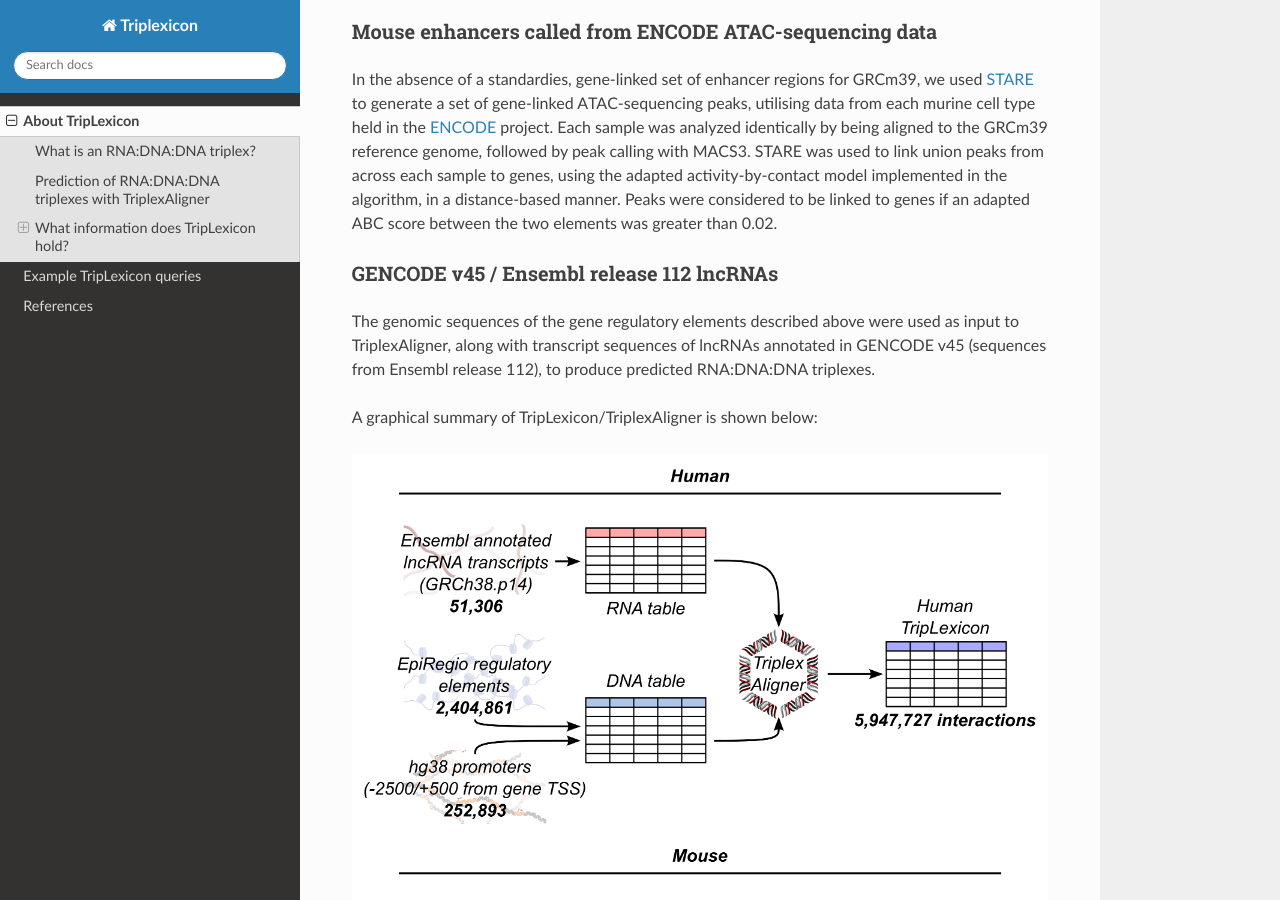
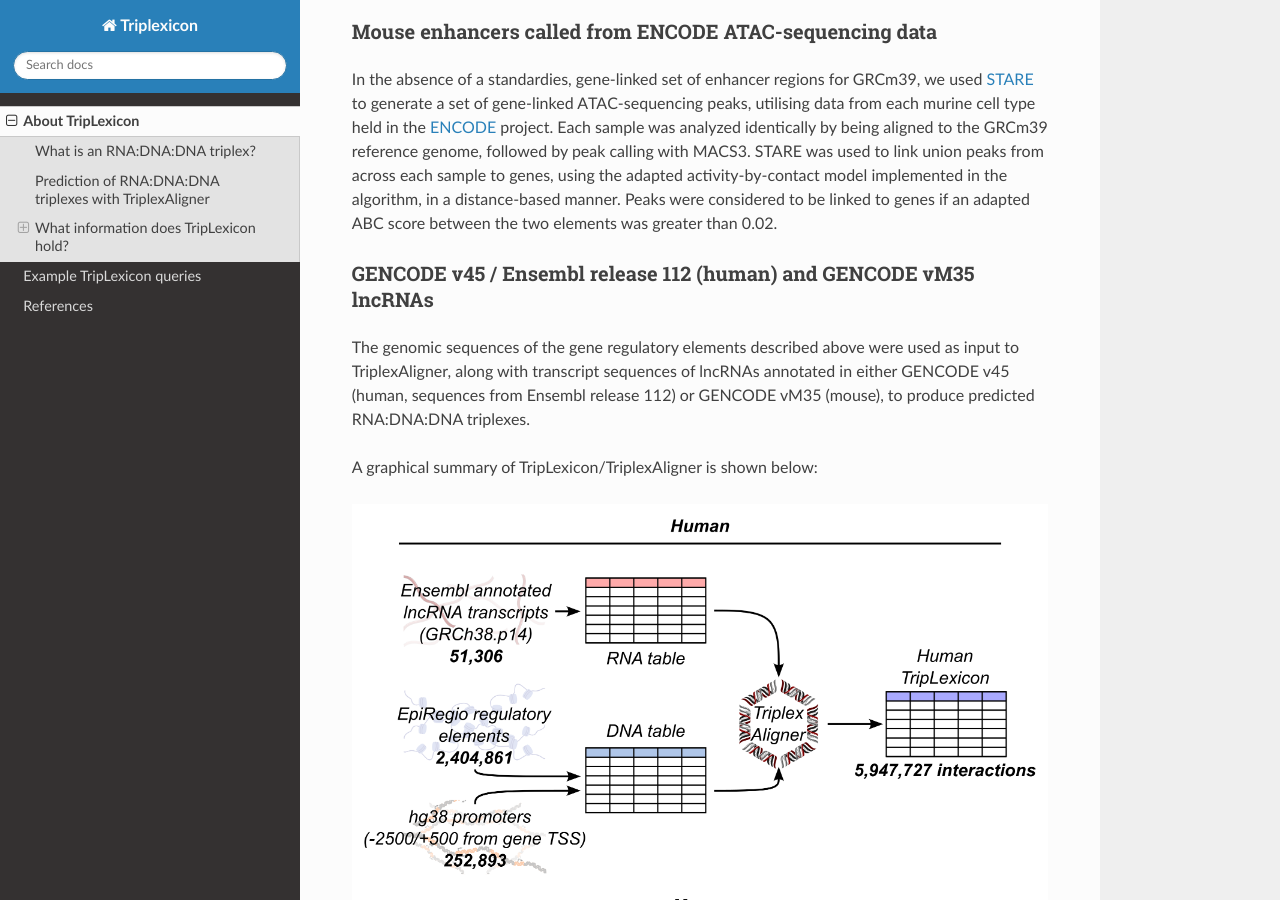
Before and after one commit to SchulzLab/TripLexicon, a Sphinx documentation site: the page built from docs/docs/source/gettingStarted.rst, in a window 1280 px wide and 900 px high, scrolled down 2643 px. Built offline with Sphinx 7.4.7 and the Read the Docs theme 3.1.0, drawn with Linux system fonts in a browser that asks for light colours; pages that are not in the unit, such as notebooks, are missing from menus.

Commit message:
Update gettingStarted.rst

```diff
--- a/docs/docs/source/gettingStarted.rst
+++ b/docs/docs/source/gettingStarted.rst
@@ -52,10 +52,10 @@ Mouse enhancers called from ENCODE ATAC-sequencing data
 
 In the absence of a standardies, gene-linked set of enhancer regions for GRCm39, we used `STARE <https://github.com/SchulzLab/STARE>`_ to generate a set of gene-linked ATAC-sequencing peaks, utilising data from each murine cell type held in the `ENCODE <https://www.encodeproject.org/>`_ project. Each sample was analyzed identically by being aligned to the GRCm39 reference genome, followed by peak calling with MACS3. STARE was used to link union peaks from across each sample to genes, using the adapted activity-by-contact model implemented in the algorithm, in a distance-based manner. Peaks were considered to be linked to genes if an adapted ABC score between the two elements was greater than 0.02.
 
-GENCODE v45 / Ensembl release 112 lncRNAs
+GENCODE v45 / Ensembl release 112 (human) and GENCODE vM35 lncRNAs
 -----------------------------------------
 
-The genomic sequences of the gene regulatory elements described above were used as input to TriplexAligner, along with transcript sequences of lncRNAs annotated in GENCODE v45 (sequences from Ensembl release 112), to produce predicted RNA:DNA:DNA triplexes.
+The genomic sequences of the gene regulatory elements described above were used as input to TriplexAligner, along with transcript sequences of lncRNAs annotated in either GENCODE v45 (human, sequences from Ensembl release 112) or GENCODE vM35 (mouse), to produce predicted RNA:DNA:DNA triplexes.
 
 A graphical summary of TripLexicon/TriplexAligner is shown below:
 
```
